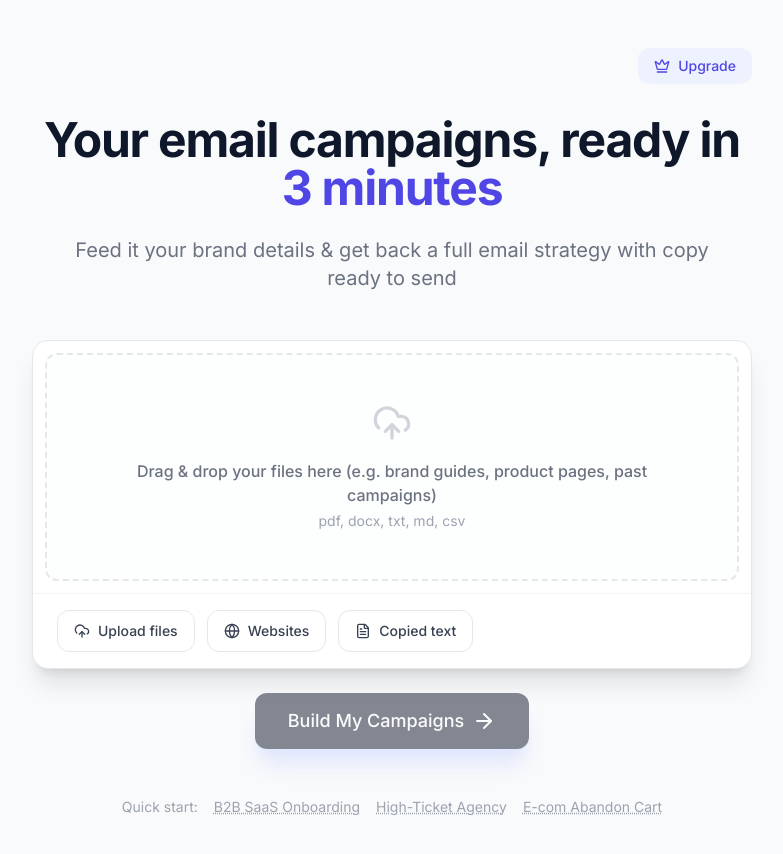
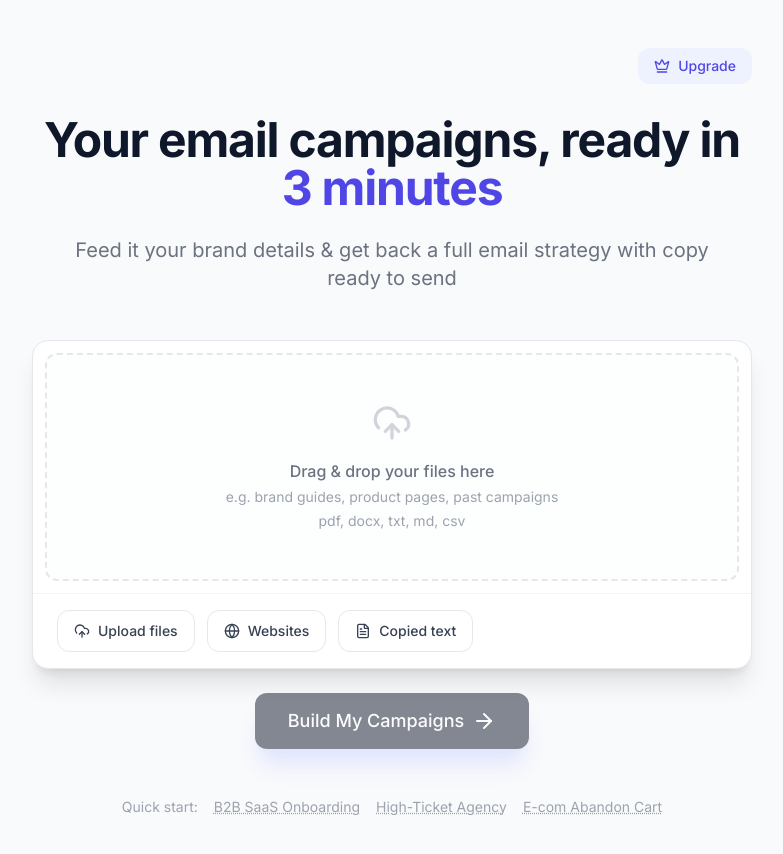
Before and after one commit to snowmanai-ops/Campaign-agent, a React (Vite) app: page /onboarding in a window 1280 px wide. Shown: the top 854 px of the page, without its empty margins (248-1031 px from the left). Built offline with nearby package versions, Linux system fonts and the light colour scheme.

Commit message:
Move file examples to separate line in upload drop zone
Co-Authored-By: Claude Opus 4.6 <noreply@anthropic.com>

```diff
--- a/pages/Onboarding.tsx
+++ b/pages/Onboarding.tsx
@@ -643,7 +643,10 @@ export const Onboarding: React.FC = () => {
         >
           <UploadCloud size={40} className={`transition-colors duration-200 ${isDragOver ? 'text-indigo-400' : 'text-gray-300'}`} />
           <p className={`font-medium text-base mt-4 text-center transition-colors duration-200 ${isDragOver ? 'text-indigo-600' : 'text-gray-500'}`}>
-            {isDragOver ? 'Drop files here' : 'Drag & drop your files here (e.g. brand guides, product pages, past campaigns)'}
+            {isDragOver ? 'Drop files here' : 'Drag & drop your files here'}
+          </p>
+          <p className="text-gray-400 text-sm mt-1">
+            e.g. brand guides, product pages, past campaigns
           </p>
           <p className="text-gray-400 text-sm mt-1">
             pdf, docx, txt, md, csv
```
